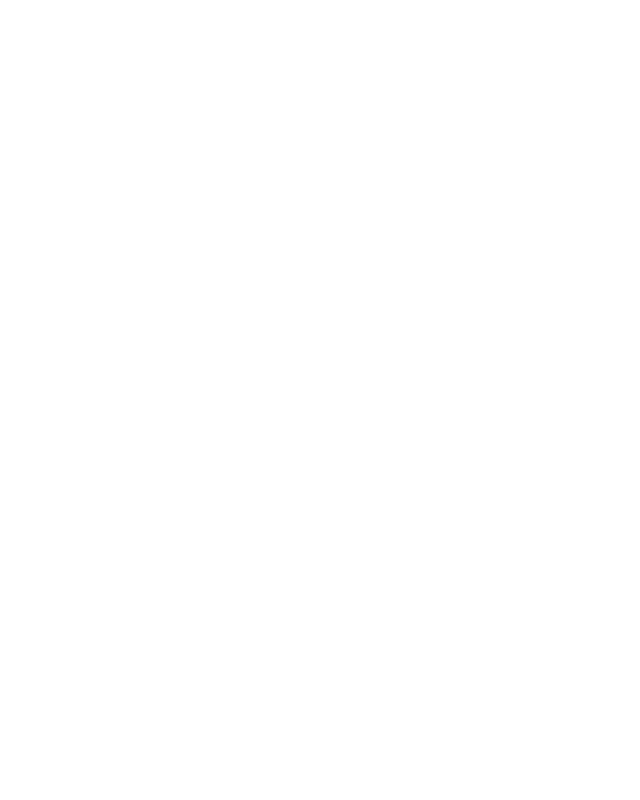
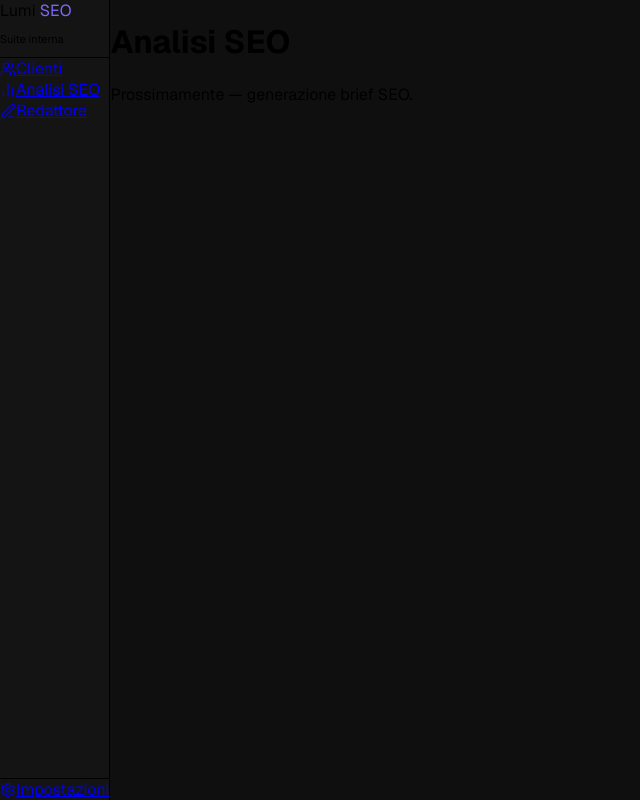
Before and after one commit to alessandrofantini-ctrl/nextjs-lumi-seo, a Next.js app: page / in a window 1280 px wide. Before the commit this address had no page. Shown: the whole page, without its empty margins (0-640 px from the left). Built offline with nearby package versions, Linux system fonts and the light colour scheme.

Commit message:
Add files via upload

```diff
--- a/app/page.tsx
+++ b/app/page.tsx
@@ -1,5 +1,8 @@
-import { redirect } from "next/navigation";
-
-export default function Home() {
-  redirect("/clienti");
+export default function SeoPage() {
+  return (
+    <div className="p-8">
+      <h1 className="text-2xl font-semibold text-white/90 mb-1">Analisi SEO</h1>
+      <p className="text-white/40 text-sm">Prossimamente — generazione brief SEO.</p>
+    </div>
+  );
 }
```
